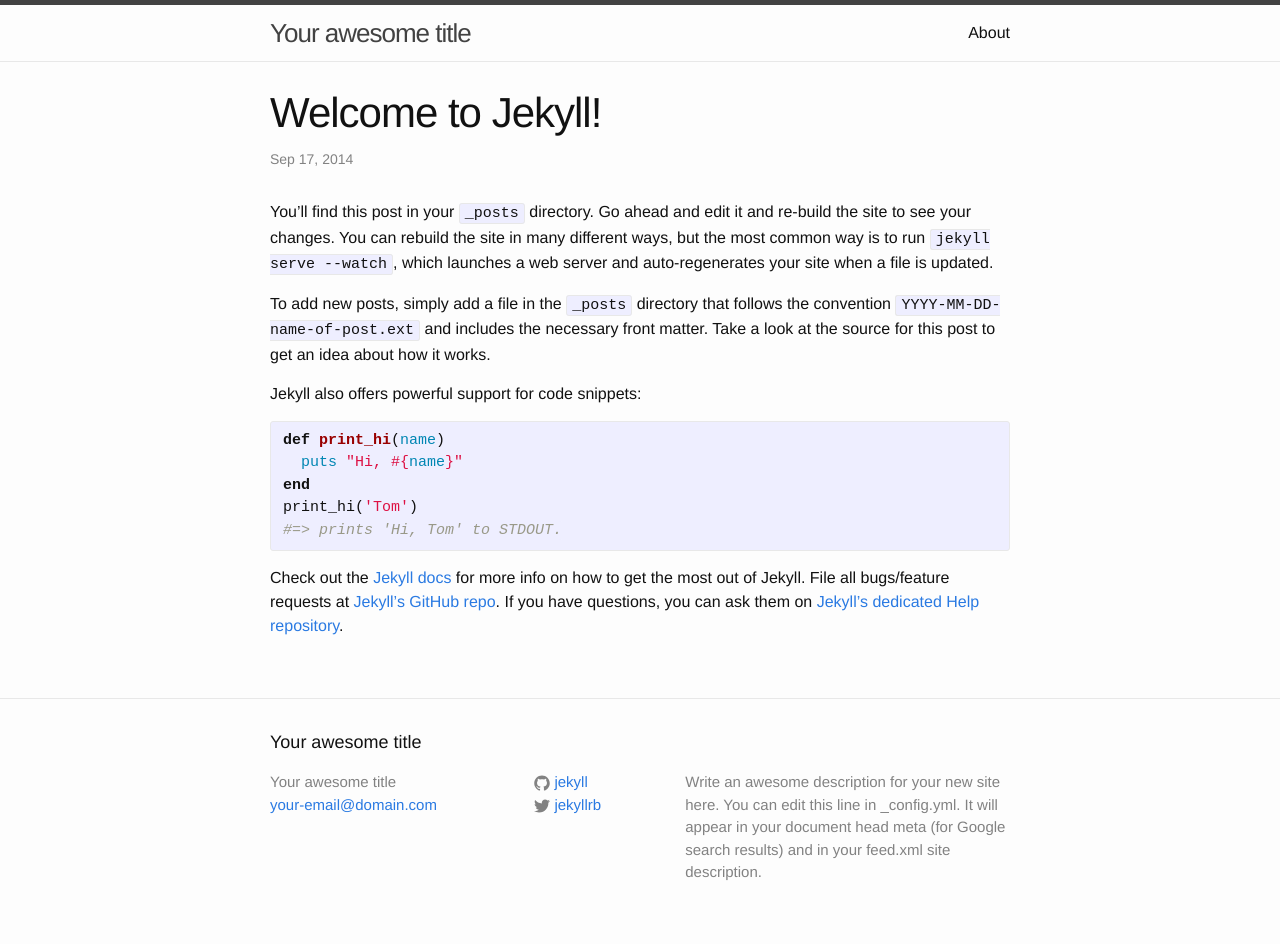
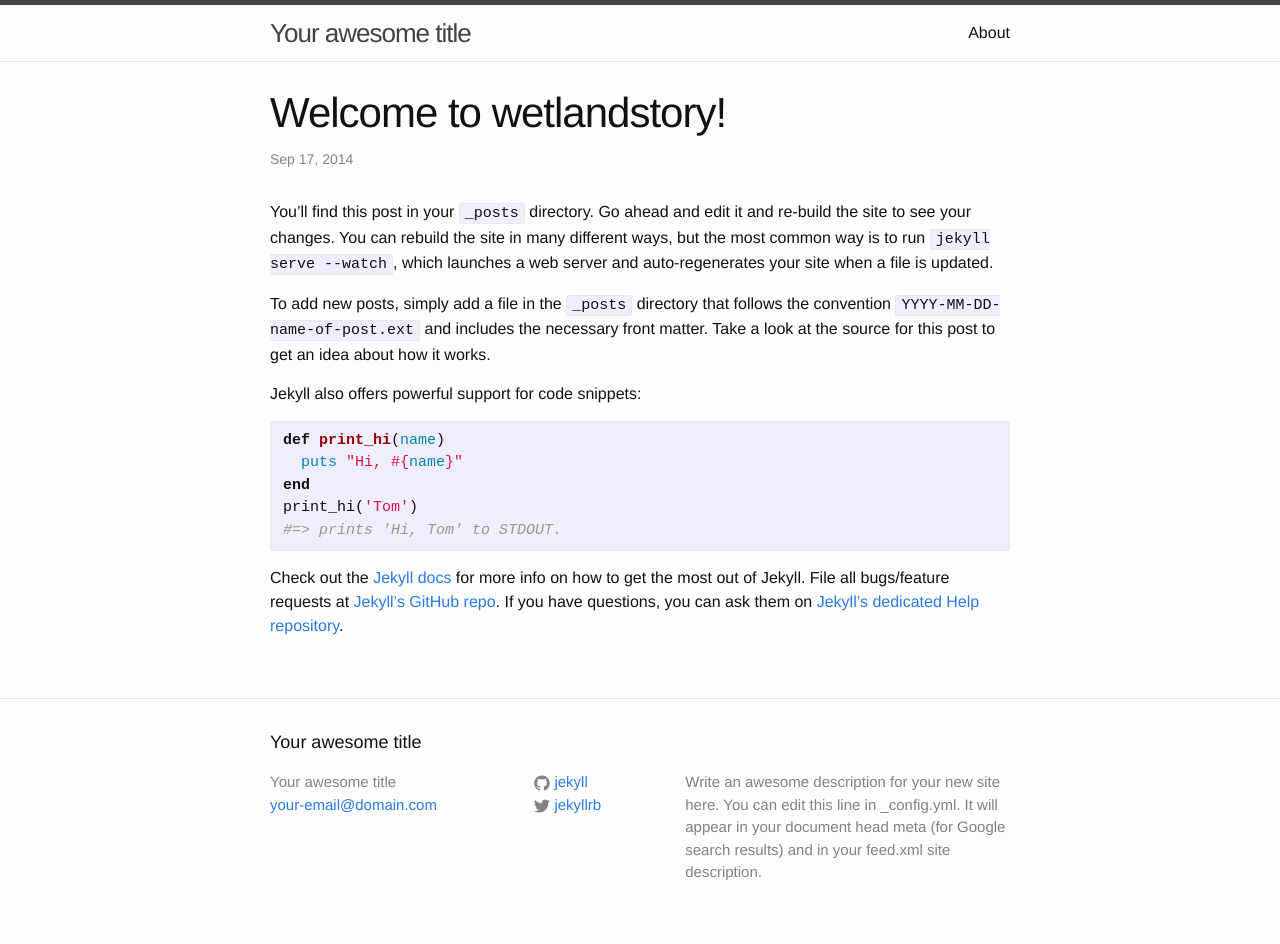
Before and after one commit to Wetlandstory/wetlandstory.github.io, a Jekyll site: the page built from _posts/2014-09-17-welcome-to-jekyll.markdown, in a window 1280 px wide. Built offline with Jekyll 4.4.1, drawn with Linux system fonts in a browser that asks for light colours.

Commit message:
Initial commit

```diff
--- a/_config.yml
+++ b/_config.yml
@@ -1,12 +1,13 @@
 # Site settings
 title: Your awesome title
 email: your-email@domain.com
+pygments: false
 description: > # this means to ignore newlines until "baseurl:"
   Write an awesome description for your new site here. You can edit this
   line in _config.yml. It will appear in your document head meta (for
   Google search results) and in your feed.xml site description.
 baseurl: "" # the subpath of your site, e.g. /blog/
-url: "http://yourdomain.com" # the base hostname & protocol for your site
+url: "http://wetlandstory.github.io" # the base hostname & protocol for your site
 twitter_username: jekyllrb
 github_username:  jekyll
 
--- a/_posts/2014-09-17-welcome-to-jekyll.markdown
+++ b/_posts/2014-09-17-welcome-to-jekyll.markdown
@@ -1,6 +1,6 @@
 ---
 layout: post
-title:  "Welcome to Jekyll!"
+title:  "Welcome to wetlandstory!"
 date:   2014-09-17 00:15:59
 categories: jekyll update
 ---
```
